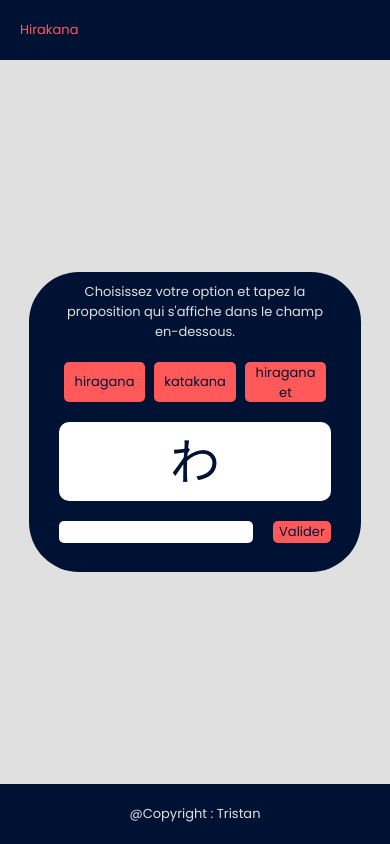
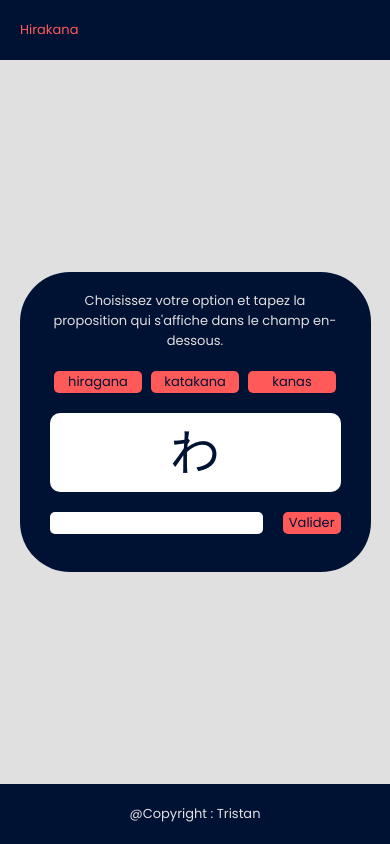
Before and after one commit to TristanMauer/Hirakana, a plain HTML site: page index.html in a window 390 px wide. Drawn offline with Linux system fonts and the light colour scheme.

Commit message:
modification

```diff
--- a/index.html
+++ b/index.html
@@ -19,6 +19,10 @@
       href="https://fonts.googleapis.com/css2?family=Poppins:ital,wght@0,100;0,200;0,300;0,400;0,500;0,600;0,700;0,800;0,900;1,100;1,200;1,300;1,400;1,500;1,600;1,700;1,800;1,900&display=swap"
       rel="stylesheet"
     />
+    <meta
+      name="viewport"
+      content="width=device-width, initial-scale=1, maximum-scale=1"
+    />
   </head>
   <body>
     <header>
@@ -33,9 +37,7 @@
       <div id="container-button">
         <button id="hiragana" onclick="startQuiz('hiragana')">hiragana</button>
         <button id="katakana" onclick="startQuiz('katakana')">katakana</button>
-        <button id="kana" onclick="startMixedQuiz('kana')">
-          hiragana et katakana
-        </button>
+        <button id="kana" onclick="startMixedQuiz('kana')">kanas</button>
       </div>
       <div id="proposal" class="bleu"></div>
       <div id="answer-container">
--- a/style.css
+++ b/style.css
@@ -125,16 +125,17 @@ footer {
     beige -> #CAC0B3
 }**/
 
-@media screen and (max-width: 657px) {
+@media screen and (max-width: 900px) {
   * {
     font-size: 13px;
   }
 
   main {
-    width: 85%;
+    width: 90%;
     font-size: 13px;
     padding: 30px;
     height: 300px;
+    margin: 0 50px 0 50px;
   }
 
   #proposal {
```
